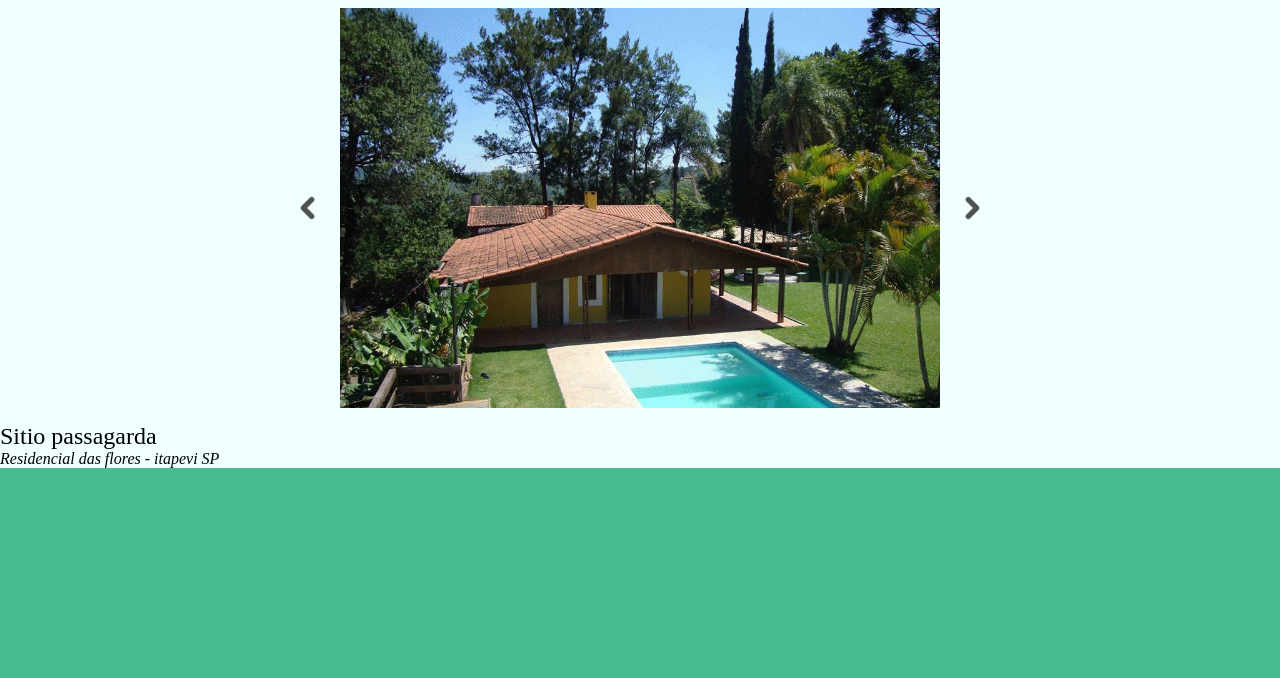
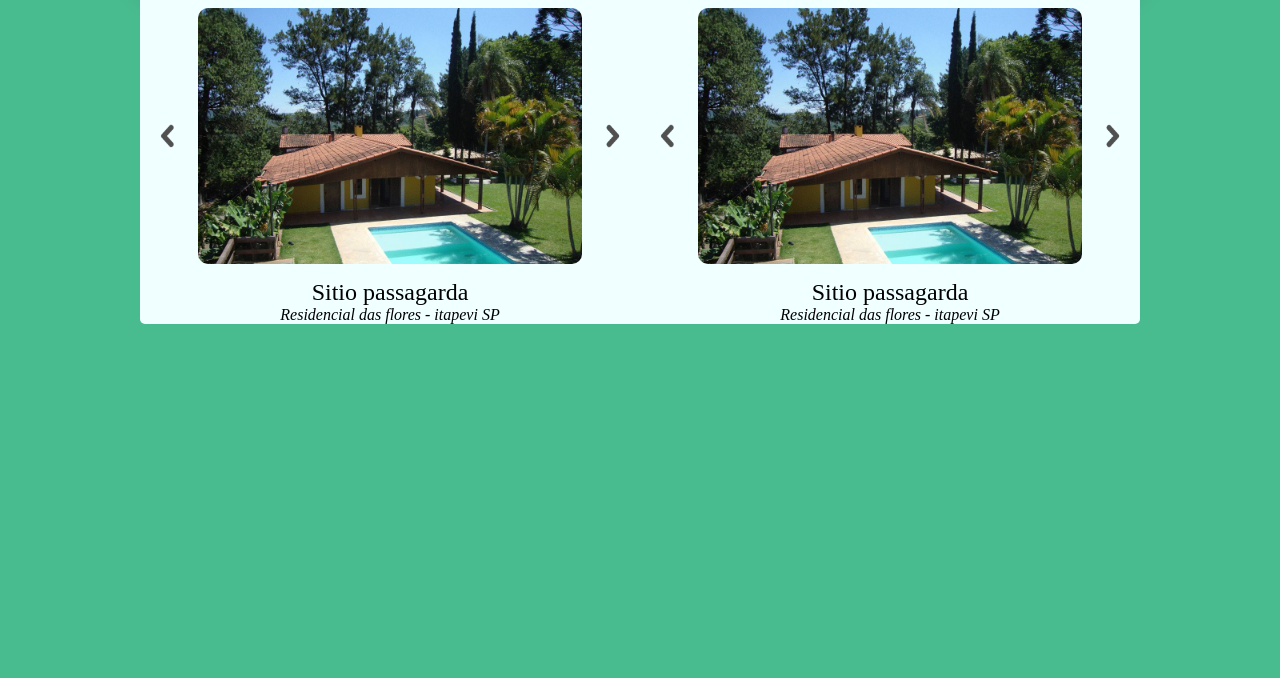
Before and after one commit to DevNeblina/alugai, a plain HTML site: page index.html in a window 1280 px wide. Shown: the part 122-800 px from the top of the page. Drawn offline with Linux system fonts and the light colour scheme.

Commit message:
corrigindo o carrossel

```diff
--- a/index.html
+++ b/index.html
@@ -37,30 +37,40 @@
 
 	</header>
 
-	<article class="article-index">
+	<main class="main">
 
-		<div>
+		<section class="destaque">
+			<div class="destaque-1">
 				<div class="container-slider">
 					<button id="prev-button"> <img src="src/img/arrow.png" alt="prev-button"> </button>
-
 					<div class="container-images"> <!--Carrosel index-->
-
 						<img src="src/img/index-carrosel/vista-casa1.jpeg" alt="img-carrosel" class="slider,">
 						<img src="src/img/index-carrosel/vista-entrada.jpg" alt="img-carrosel" class="slider">
 						<img src="src/img/index-carrosel/vista-piscina.jpg" alt="img-carrosel" class="slider">
 						<img src="src/img/index-carrosel/vista-redes.jpg" alt="img-carrosel" class="slider">
-
 					</div>
-
 					<button id="next-button"> <img src="src/img/arrow.png" alt="next-button"> </button>
 				</div>
-
 				<h1>Sitio passagarda</h1>
 				<address>Residencial das flores - itapevi SP</address>
+			</div>
+			<div class="destaque-2">
+				<div class="container-slider">
+					<button id="prev-button"> <img src="src/img/arrow.png" alt="prev-button"> </button>
+					<div class="container-images"> <!--Carrosel index-->
+						<img src="src/img/index-carrosel/vista-casa1.jpeg" alt="img-carrosel" class="slider,">
+						<img src="src/img/index-carrosel/vista-entrada.jpg" alt="img-carrosel" class="slider">
+						<img src="src/img/index-carrosel/vista-piscina.jpg" alt="img-carrosel" class="slider">
+						<img src="src/img/index-carrosel/vista-redes.jpg" alt="img-carrosel" class="slider">
+					</div>
+					<button id="next-button"> <img src="src/img/arrow.png" alt="next-button"> </button>
+				</div>
+				<h1>Sitio passagarda</h1>
+				<address>Residencial das flores - itapevi SP</address>
+			</div>
+		</section>
 
-		</div>
-
-	</article>
+	</main>
 
 </body>
 
--- a/src/styles/article-index.css
+++ b/src/styles/article-index.css
@@ -3,9 +3,9 @@
     align-items: center;
     justify-content: center;
     gap: 1rem;
-    background-color:azure;
+    background-color: azure;
     padding: 15px;
-
+    border-radius: 25px;
 }
 
 .container-images {
@@ -13,12 +13,15 @@
     display: flex;
     align-items: center;
     justify-content: center;
-    width: 600px;
+    width: 90%;
+    overflow:hidden;
 }
 
 .container-images img {
     max-height: 100%;
     max-width: 100%;
+    border-radius: 10px;
+    overflow:hidden;
 }
 
 .slider {
@@ -29,10 +32,11 @@
 }
 
 .on {
- opacity: 1;
+    opacity: 1;
 }
 
-#prev-button, #next-button {
+#prev-button,
+#next-button {
     width: 30px;
     height: 30px;
     border: none;
@@ -40,7 +44,8 @@
     cursor: pointer;
 }
 
-#prev-button img, #next-button img {
+#prev-button img,
+#next-button img {
     width: 100%;
     height: 100%;
 }
@@ -49,8 +54,24 @@
     transform: rotate(180deg);
 }
 
-.article-index {
+.destaque {
 
-background-color: azure;
+    background-color: azure;
+    display: flex;
+    justify-content: space-around;
+    align-items: center;
+    border-radius: 5px;
+}
+
+.destaque-1, .destaque-2 {
+    display: flex;
+    flex-direction: column;
+    align-items: center;
 
 }
+
+.main {
+
+    border-radius: 10px;
+
+}
--- a/src/styles/style.css
+++ b/src/styles/style.css
@@ -1,5 +1,5 @@
 body {
 	background-color: rgba(71, 187, 143, 0.993);
-	max-width: 1820px;
+	max-width: 1000px;
 	margin: 0 auto
 }
```
Lines whose indentation alone changed are shown as unchanged.
